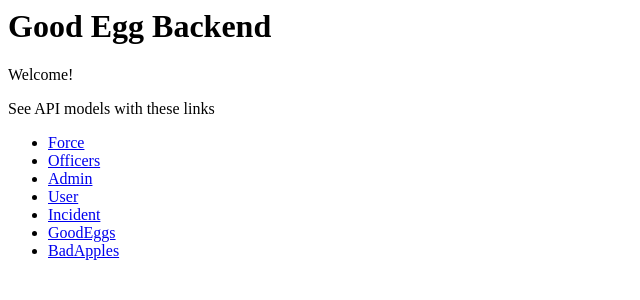
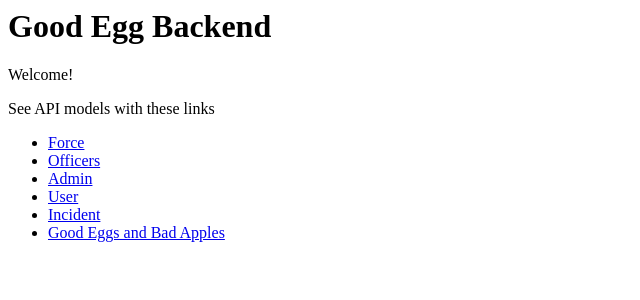
Before and after one commit to My-Power-STN39M-Hopefully/django-good-egg-backend, a Django app: page / in a window 1280 px wide. Shown: the top 300 px of the page, without its empty margins (0-640 px from the left). Run offline with Django 3.2, Linux system fonts and the light colour scheme.

Commit message:
Added /officers/apples-and-eggs endpoint, will show list of good eggs and bad apples

```diff
--- a/good_egg/templates/landing_page.html
+++ b/good_egg/templates/landing_page.html
@@ -13,8 +13,7 @@
 			<li><a href="./admin">Admin</a></li>
 			<li><a href="./user">User</a></li>
 			<li><a href="./incident">Incident</a></li>
-			<li><a href="./goodeggs">GoodEggs</a></li>
-			<li><a href="./badapples">BadApples</a></li>
+			<li><a href="./officers/apples-and-eggs">Good Eggs and Bad Apples</a></li>
 		</ul>
 	</body>
 </html>
--- a/good_egg/urls.py
+++ b/good_egg/urls.py
@@ -11,10 +11,10 @@ urlpatterns = [
     path('force/<int:pk>', views.ForceDetail.as_view(), name='force_detail'),
     path('officers/', views.OfficerList.as_view(), name='officer_list'),
     path('officer/<int:pk>', views.OfficerDetail.as_view(), name='officer_detail'),
+    path('officers/apples-and-eggs', views.GoodEggsBadApples.as_view(),
+         name='good_eggs_bad_apples'),
     path('user/', views.UserList.as_view(), name='user_list'),
     path('user/<int:pk>', views.UserDetail.as_view(), name='user_detail'),
     path('incident/', views.IncidentList.as_view(), name='incident_list'),
     path('incident/<int:pk>', views.IncidentDetail.as_view(), name='incident_detail'),
-    # path('goodeggs', views.GoodEggs.as_view(), name='good_eggs'),
-    path('badapples', views.BadApples.as_view(), name='bad_apples'),
 ]
--- a/good_egg/views.py
+++ b/good_egg/views.py
@@ -1,5 +1,7 @@
+from jsonview.decorators import json_view
 from django.shortcuts import render, redirect
 from rest_framework.response import Response
+from django.http import JsonResponse
 from rest_framework.views import APIView
 from rest_framework import generics, mixins, serializers
 from django import core
@@ -8,6 +10,9 @@ from .serializers import ForceSerializer, OfficerSerializer, UserSerializer, Inc
 from django.contrib.auth.models import User
 from .models import Force, Officer, Incident
 from django.db.models import Q, Count
+from django.forms.models import model_to_dict
+from jsonview.views import JsonView
+import copy
 
 
 def landing_page(request):
@@ -54,63 +59,118 @@ class IncidentDetail(generics.RetrieveUpdateDestroyAPIView):
     queryset = Incident.objects.all()
     serializer_class = IncidentSerializer
 
+# This Json view will return two items within a dictionary
+#   1. Under the key bad_apples it will show a list of active officers with a 'count' property. That count is the number of times someone has created a "bad apple" incident with them
+#   2. Under the key good_eggs it will show a list of active officers with a 'count' property. That count is the number of times someone has created a "good egg" incident with them
+#
+# This is done in two parts.
+#   Step 1: Find the number of times a officer is reported being a "good egg" or a "bad apple"
+#       1. Create two sets of dictionaries: bad_apple_officer_count_by_id, good_egg_officer_count_by_id these will store
+#          the id of the officer and the number of times they have been reported being a "good egg" or a "bad apple"
+#       2. Loop over all incidents and get the list of active officers
+#       3. If the incident is a "bad apple" incident (incident.bad_apple == True)
+#           1. Check if active officer id exists in bad_apple_officer_count_by_id
+#           2. If yes then get the number of incidents recorded using the active officer id and add 1 to it
+#           3. If no then add the officer id to bad_apple_officer_count_by_id with a value of 1
+#       4. If the incident is a "good egg" incident (incident.bad_apple == False)
+#           1. Check if active officer id exists in good_egg_officer_count_by_id
+#           2. If yes then get the number of incidents recorded using the active officer id and add 1 to it
+#           3. If no then add the officer id to good_egg_officer_count_by_id with a value of 1
+#    Step 2: Add the "good egg" and "bad apple" incident count to the list of active officers
+#           1. Loop over the list of active officers
+#           2. If the officer id is present in bad_apple_officer_count_by_id add that value to the officer as "count",
+#              if not present set it to zero
+#           3. Add officer to the list "bad_apples"
+#           4. If the officer id is present in good_egg_officer_count_by_id add that value to the officer as "count",
+#              if not present set it to zero
+#           5. Add officer to the list of "good_eggs"
+#           6. Return both "good_egg" and "bad_apple" lists ordered with the officer with the highest number of incidents
+#              is shown first.
+class GoodEggsBadApples(JsonView):
+    def get_context_data(self, **kwargs):
+        # Create empty dicts for the good eggs and badd apple counts
+        # Key will be  officer id
+        bad_apple_officer_count_by_id = {}
+        good_egg_officer_count_by_id = {}
 
-class GoodEggs(generics.ListCreateAPIView):
+        # Step one:
+        # Loop over all incidents
+        for incident in Incident.objects.all():
+            # Loop over active officers involved in  a incident
+            for officer_in_incident in incident.officers.filter(active=True):
+                # For bad apple incidents
+                if(incident.bad_apple == True):
+                    # If officer id exists in bad_apple_officer_count_by_id
+                    if(officer_in_incident.id in bad_apple_officer_count_by_id):
+                        # Get the current incident count
+                        count = bad_apple_officer_count_by_id[officer_in_incident.id]
+                        # Increase the count of the bad apple incidents
+                        bad_apple_officer_count_by_id[officer_in_incident.id] = count+1
+                    else:
+                        # Create a new key in bad_apple_officer_count_by_id for the new id
+                        bad_apple_officer_count_by_id[officer_in_incident.id] = 1
+                # For good egg incidents
+                else:
+                    # If officer id exists in good_egg_officer_count_by_id
+                    if(officer_in_incident.id in good_egg_officer_count_by_id):
+                        # Get the current incident count
+                        count = good_egg_officer_count_by_id[officer_in_incident.id]
+                        # Increase the count of the good egg incidents
+                        good_egg_officer_count_by_id[officer_in_incident.id] = count+1
+                    else:
+                        # Create a new key in good_egg_officer_count_by_id for the new id
+                        good_egg_officer_count_by_id[officer_in_incident.id] = 1
 
-    good_eggs = Incident.objects.filter(
-        bad_apple=False).filter(officers__active=True).values('officers').annotate(total=Count('officers')).order_by()
+        # Step two:
+        # Create two new lists
+        bad_apples = []
+        good_eggs = []
+        # Loop over the list of active officers
+        for active_officer in Officer.objects.filter(active=True).all():
+            # Convert the officer model to a dictionary
+            # NOTE if this is not done you WILL NOT be able to add new fields to the object
+            active_officer_dict = model_to_dict(active_officer)
 
-    queryset = good_eggs
-    serializer_class = IncidentSerializer
+            # If the id of the officer is found with in bad_apple_officer_count_by_id
+            if active_officer_dict['id'] in bad_apple_officer_count_by_id:
+                # Set the officers incident count to the calculated value
+                active_officer_dict['count'] = bad_apple_officer_count_by_id[active_officer_dict['id']]
+            else:
+                # Otherwise set the count to zero
+                active_officer_dict['count'] = 0
 
+            # Add officer to the list of "bad apples"
+            # NOTE: ALL active officers will return when looking for bad apples, however if the officer has no bad apple incidents will show them with a count of zero
+            # Also NOTE: a copy of the object needs to be created, if not then if an officer is found within both dictionaries its count will be whatever amount is set lat
+            bad_apples.append(copy.copy(active_officer_dict))
 
-class BadApples(APIView):
-    permission_classes = []
-    # bad_apples = Incident.objects.filter(
-    #     bad_apple=True).filter(officers__active=True).values('officers').annotate(total=Count('officers'))
+            # If the id of the officer is found with in good_egg_officer_count_by_id
+            if(active_officer_dict['id'] in good_egg_officer_count_by_id):
+                # Set the officers incident count to the calculated value
+                active_officer_dict['count'] = good_egg_officer_count_by_id[active_officer_dict['id']]
+            else:
+                # Otherwise set the count to zero
+                active_officer_dict['count'] = 0
 
-    # print('!!!!!!!')
-    # print('!!!!!!!')
-    # print('!!!!!!!')
-    # print('!!!!!!!')
-    # print('!!!!!!!')
-    # print('!!!!!!!')
-    # print(bad_apples)
-    # for i in bad_apples:
-    #     bad_apples_map[i['officers']] = i['total']
+            # Add officer to the list of "good eggs"
+            # NOTE: ALL active officers will return when looking for good eggs, however if the officer has no good egg
+            # incidents will show them with a count of zero
+            # Also NOTE: a copy of the object needs to be created, if not then if an officer is found within both
+            # dictionaries its count will be whatever amount is set lat
+            good_eggs.append(copy.copy(active_officer_dict))
 
-    # officers = Officer.objects.filter(active=True)
-    # print('!!!!!!!')
-    # print('!!!!!!!')
-    # print(bad_apples_map[1])
-    # print(f'{officers[0]} {bad_apples_map}')
+        # Get the JSON view context
+        context = super(GoodEggsBadApples, self).get_context_data(**kwargs)
 
-    # for o in officers:
-    #     o.total = bad_apples_map[o].id
-    serializer_class = OfficerSerializer
+        # Sort the list of bad apples with the officers with the highest number of incidents displayed
+        # first and add it to the responce
+        context['bad_apples'] = sorted(
+            bad_apples, key=lambda i: i['count'], reverse=True)
 
-    def get(self, request):
-        officers = Officer.objects.all()
-        active_officers = []
-        for officer in officers:
-            if officer.active == True:
-                active_officers.append(officer)
-        print(active_officers)
+        # Sort the list of good eggs with the officers with the highest number of incidents displayed first
+        # and add it to the responce
+        context['good_eggs'] = sorted(
+            good_eggs, key=lambda i: i['count'], reverse=True)
 
-        bad_apple_incidents = Incident.objects.filter(bad_apple=True)
-        for incident in bad_apple_incidents:
-            for officer_in_incident in incident.officers.all():
-                if officer_in_incident in active_officers:
-                    for officer in active_officers:
-                        if officer.id in incident.officers.all():
-                            if hasattr(officer, 'count'):
-                                officer.count = officer.count + 1
-                            else:
-                                officer.count = 1
-        data = core.serializers.serialize(
-            'json', active_officers)
-        return Response(data)
-
-
-# Officer.objects.filter(
-    # active = True).annotate(total = bad_apples_map[id])
+        # Return response
+        return JsonResponse(context)
```
Also changed, not shown: 2 other files.
